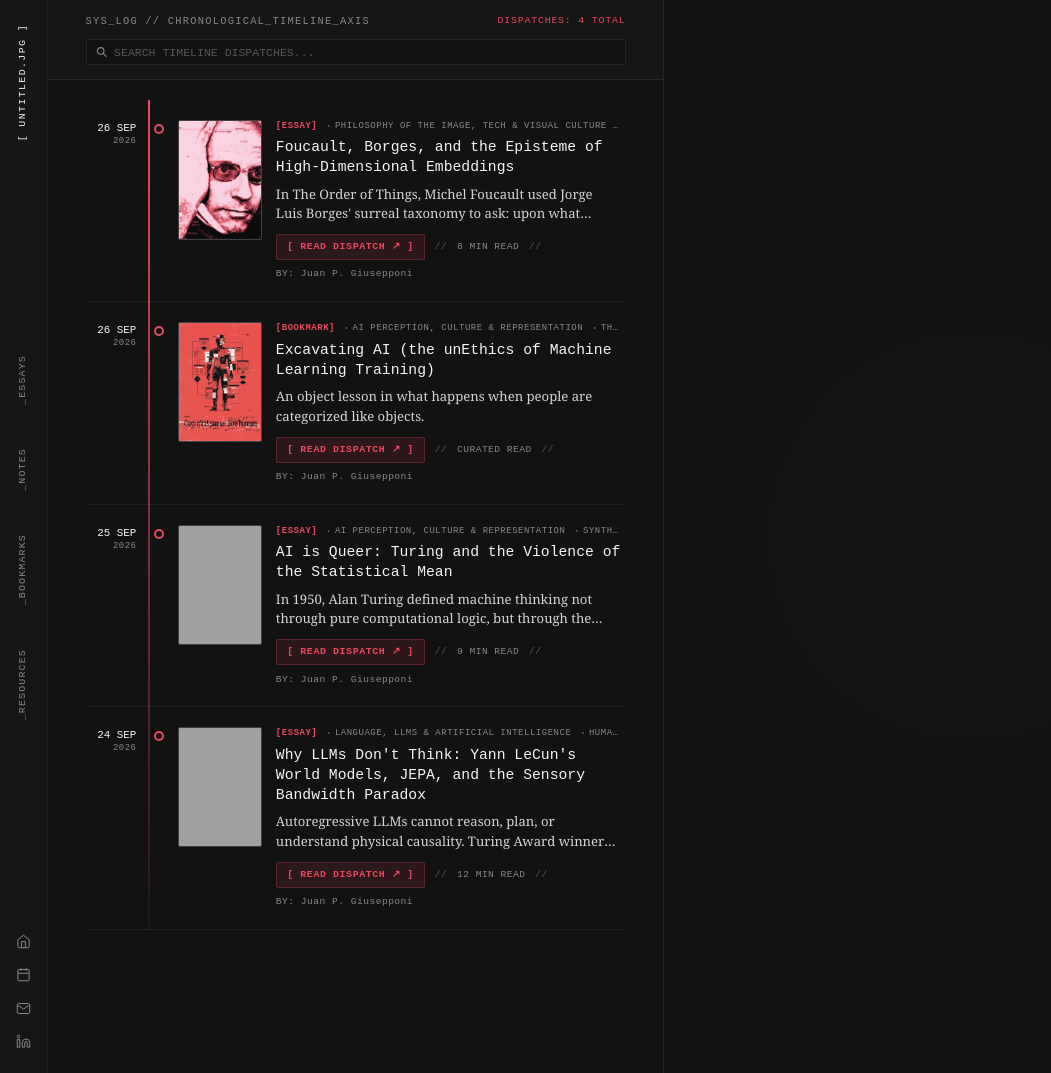
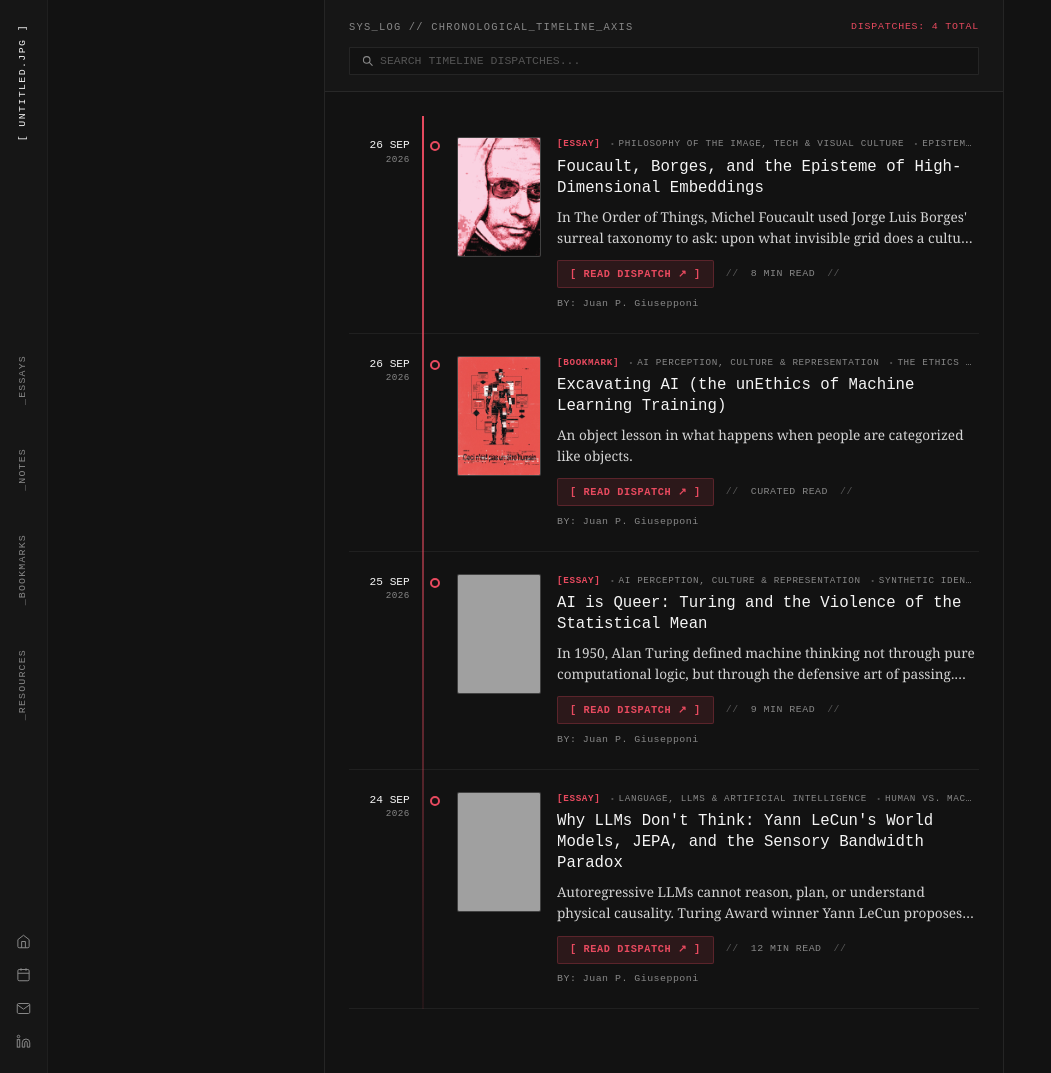
Before and after one commit to mynameisjpg/mynameisjpg, a Jekyll site: the page archive.html, which Jekyll copies as it is, in a window 1280 px wide, cut to the strip 0-1073 px from the top of the page. Shown: the whole strip, without its empty margins (0-1051 px from the left). Built offline with Jekyll 4.4.1, drawn with Linux system fonts in a browser that asks for light colours; some web fonts are replaced; grey boxes are pictures that could not be loaded.

Commit message:
Convert archive layout to a single centered 680px timeline container in viewport

```diff
--- a/archive.html
+++ b/archive.html
@@ -56,14 +56,12 @@
   </aside>
 
   <!-- ====================================================================
-       COMPONENT 2: SPLIT 50-50 LAYOUT (Timeline Axis & Calendar Density)
+       MAIN ARCHIVE SHELL (Centered Viewport Layout, max-width 680px)
        ==================================================================== -->
-  <main class="archive-split-shell">
-
-    <!-- LEFT 50%: TIMELINE STRATIGRAPHY AXIS -->
-    <section class="timeline-column" aria-label="Chronological Timeline">
+  <main class="archive-shell">
+    <div class="timeline-container">
+      <!-- HEADER GROUP -->
       <div class="timeline-header-group">
-        <div class="timeline-header-content">
         <div class="timeline-header-top">
           <span class="timeline-legend">SYS_LOG // CHRONOLOGICAL_TIMELINE_AXIS</span>
           <span class="timeline-active-filter" id="timeline-active-filter-label">DISPATCHES: LOADING...</span>
@@ -78,19 +76,12 @@
           </div>
         </div>
       </div>
-      </div>
 
+      <!-- SCROLLABLE LIST CONTAINER -->
       <div class="timeline-scroll-container" id="timeline-list-container">
         <!-- Rendered dynamically by js/archive.js -->
       </div>
-    </section>
-
-    <!-- RIGHT 50%: EMPTY PANEL (CLEARED FOR FUTURE NODE MAP) -->
-    <section class="archive-right-panel" aria-label="Archive Detail Panel">
-      <div class="empty-panel-container">
-        <!-- Kept clean and empty as requested -->
     </div>
-    </section>
   </main>
 
   <!-- ====================================================================
--- a/css/components/archive.css
+++ b/css/components/archive.css
@@ -1,54 +1,49 @@
 /* ==============================================================================
-   UNTITLED.JPG — ARCHIVE COMPONENT STYLESHEET (ITERATION 5 - CENTERED TIMELINE)
-   Supports 50-50 Split Layout:
-   - Offset by 48px sidebar rail without horizontal scroll overflow
-   - Left 50%: Centered Timeline Axis with 120px height thumbnails and inline metadata
-   - Right 50%: Clean empty panel container for future node map integration
+   UNTITLED.JPG — ARCHIVE COMPONENT STYLESHEET (ITERATION 6 - CENTERED VIEWPORT)
+   - Offset by 48px sidebar rail
+   - Single centered timeline container with max-width: 680px
+   - Zero horizontal overflow
    ============================================================================== */
 
-/* Main Archive Shell Layout: Use width: calc(100% - 48px) to prevent horizontal scroll */
-.archive-split-shell {
+/* Main Archive Shell Layout */
+.archive-shell {
   margin-left: var(--sidebar-width, 48px);
   width: calc(100% - var(--sidebar-width, 48px));
   height: 100vh;
-  display: grid;
-  grid-template-columns: 1fr 1fr;
+  display: flex;
+  flex-direction: column;
+  align-items: center;
   overflow: hidden;
   background-color: var(--neutral-bg, #121212);
-  flex: 1;
+  position: relative;
 }
 
-/* ==============================================================================
-   LEFT COLUMN: TIMELINE STRATIGRAPHY AXIS
-   ============================================================================== */
-.timeline-column {
+/* Centered Timeline Wrapper (Max-width 680px) */
+.timeline-container {
+  width: 100%;
+  max-width: 680px;
+  height: 100vh;
   display: flex;
   flex-direction: column;
-  height: 100vh;
-  width: 100%;
-  border-right: 1px solid var(--border-subtle, rgba(255, 255, 255, 0.08));
+  margin: 0 auto;
+  border-left: 1px solid var(--border-subtle, rgba(255, 255, 255, 0.06));
+  border-right: 1px solid var(--border-subtle, rgba(255, 255, 255, 0.06));
   background-color: var(--neutral-bg, #121212);
   overflow: hidden;
-  align-items: center;
+  box-sizing: border-box;
 }
 
+/* Timeline Header Group */
 .timeline-header-group {
-  padding: 0.85rem 1.5rem;
+  padding: 1.25rem 1.5rem 1rem 1.5rem;
   border-bottom: 1px solid var(--border-subtle, rgba(255, 255, 255, 0.08));
   background-color: var(--neutral-surface, #161616);
+  display: flex;
+  flex-direction: column;
+  gap: 0.75rem;
   z-index: 10;
   width: 100%;
-  display: flex;
-  justify-content: center;
-}
-
-.timeline-header-content {
-  max-width: 540px;
-  margin: 0 auto;
-  width: 100%;
-  display: flex;
-  flex-direction: column;
-  gap: 0.65rem;
+  box-sizing: border-box;
 }
 
 .timeline-header-top {
@@ -86,7 +81,7 @@
   background-color: var(--neutral-bg, #121212);
   border: 1px solid var(--border-subtle, rgba(255, 255, 255, 0.12));
   border-radius: var(--rounded-sm, 1px);
-  padding: 0.35rem 0.6rem;
+  padding: 0.4rem 0.75rem;
 }
 
 .timeline-search-box input {
@@ -103,36 +98,34 @@
   color: var(--text-faint, #555555);
 }
 
+/* Timeline Scroll Container */
 .timeline-scroll-container {
   flex: 1;
   overflow-y: auto;
-  padding: 1.25rem 1.5rem 3rem 1.5rem;
+  padding: 1.5rem 1.5rem 4rem 1.5rem;
   position: relative;
   scroll-behavior: smooth;
   width: 100%;
-  display: flex;
-  flex-direction: column;
-  align-items: center;
+  box-sizing: border-box;
 }
 
-/* Vertical Timeline Spine Line & List - Centered strictly inside 50% left column */
+/* Timeline List */
 .timeline-list {
   position: relative;
   list-style: none;
   padding: 0;
-  margin: 0 auto;
-  max-width: 540px;
+  margin: 0;
   width: 100%;
   box-sizing: border-box;
 }
 
-/* Vertical Line Axis - Positioned cleanly between Date (Left) and Node */
+/* Vertical Spine Line */
 .timeline-list::before {
   content: "";
   position: absolute;
   top: 0;
   bottom: 0;
-  left: 62px; /* 54px date + 9px center of 18px node col */
+  left: 73px; /* 64px date + 10px center of 20px node col - 1px */
   width: 2px;
   background: linear-gradient(
     180deg,
@@ -143,19 +136,14 @@
   z-index: 1;
 }
 
-/* Individual Timeline Row Grid Layout:
-   Column 1: 54px Date
-   Column 2: 18px Node Dot & Spine
-   Column 3: 84px Thumbnail
-   Column 4: 1fr Text Payload (with min-width: 0 to prevent overflow)
-*/
+/* Timeline Item Row */
 .timeline-item {
   position: relative;
   display: grid;
-  grid-template-columns: 54px 18px 84px 1fr;
-  gap: 0.65rem;
+  grid-template-columns: 64px 20px 84px 1fr;
+  gap: 0.75rem;
   align-items: flex-start;
-  padding: 1.25rem 0;
+  padding: 1.35rem 0;
   border-bottom: 1px solid rgba(255, 255, 255, 0.06);
   transition: background-color 0.2s ease;
   min-width: 0;
@@ -167,12 +155,7 @@
   background-color: rgba(255, 255, 255, 0.015);
 }
 
-.timeline-item.active-highlight {
-  background-color: rgba(232, 74, 95, 0.04);
-  border-bottom-color: rgba(232, 74, 95, 0.2);
-}
-
-/* Left Date Label */
+/* Left Date Column */
 .timeline-date-col {
   text-align: right;
   padding-right: 0.2rem;
@@ -181,7 +164,7 @@
 
 .timeline-date-day {
   font-family: var(--font-mono, 'Azeret Mono', monospace);
-  font-size: 0.68rem;
+  font-size: 0.7rem;
   font-weight: 500;
   color: var(--text-bright, #F5F5F5);
   line-height: 1.2;
@@ -189,12 +172,12 @@
 
 .timeline-date-year {
   font-family: var(--font-mono, 'Azeret Mono', monospace);
-  font-size: 0.56rem;
+  font-size: 0.58rem;
   color: var(--text-muted, #888888);
   letter-spacing: 0.05em;
 }
 
-/* Center Node Dot on Spine */
+/* Center Node Dot */
 .timeline-node-col {
   display: flex;
   justify-content: center;
@@ -212,8 +195,7 @@
   transition: transform 0.2s ease, background-color 0.2s ease, box-shadow 0.2s ease;
 }
 
-.timeline-item:hover .timeline-node,
-.timeline-item.active-highlight .timeline-node {
+.timeline-item:hover .timeline-node {
   background-color: var(--primary, #E84A5F);
   transform: scale(1.35);
   box-shadow: 0 0 8px rgba(232, 74, 95, 0.6);
@@ -253,19 +235,19 @@
   filter: contrast(115%) grayscale(0%);
 }
 
-/* Right Content Payload - min-width: 0 prevents grid item blowout */
+/* Content Payload Column */
 .timeline-content-col {
-  padding-left: 0.2rem;
-  padding-right: 0.2rem;
+  padding-left: 0.25rem;
+  padding-right: 0.25rem;
   min-width: 0;
   overflow: hidden;
 }
 
-/* Top Metadata Above Title: No chip boxes, text truncated cleanly with ellipsis */
+/* Top Metadata Above Title */
 .timeline-meta-top-text {
   font-family: var(--font-mono, 'Azeret Mono', monospace);
-  font-size: 0.56rem;
-  letter-spacing: 0.06em;
+  font-size: 0.58rem;
+  letter-spacing: 0.07em;
   color: var(--text-muted, #888888);
   white-space: nowrap;
   overflow: hidden;
@@ -294,11 +276,11 @@
 
 .timeline-title {
   font-family: var(--font-mono, 'Azeret Mono', monospace);
-  font-size: 0.92rem;
+  font-size: 0.98rem;
   font-weight: 400;
   color: var(--text-bright, #F5F5F5);
   line-height: 1.35;
-  margin: 0 0 0.4rem 0;
+  margin: 0 0 0.45rem 0;
   text-decoration: none;
   display: block;
   transition: color 0.15s ease;
@@ -312,11 +294,11 @@
 
 .timeline-excerpt {
   font-family: var(--font-serif, 'Platypi', Georgia, serif);
-  font-size: 0.82rem;
+  font-size: 0.85rem;
   font-weight: 300;
   color: var(--text-body, #D4D4D4);
-  line-height: 1.5;
-  margin: 0 0 0.65rem 0;
+  line-height: 1.55;
+  margin: 0 0 0.75rem 0;
   display: -webkit-box;
   -webkit-line-clamp: 2;
   -webkit-box-orient: vertical;
@@ -324,14 +306,14 @@
   word-break: break-word;
 }
 
-/* Bottom Metadata: Ordered by Read Dispatch Button, Reading Time, Author */
+/* Bottom Metadata */
 .timeline-meta-bottom {
   display: flex;
   flex-wrap: wrap;
   align-items: center;
-  gap: 0.45rem 0.6rem;
+  gap: 0.55rem 0.75rem;
   font-family: var(--font-mono, 'Azeret Mono', monospace);
-  font-size: 0.6rem;
+  font-size: 0.62rem;
   color: var(--text-muted, #888888);
   letter-spacing: 0.05em;
   min-width: 0;
@@ -351,24 +333,23 @@
   font-weight: 400;
 }
 
-/* Read Dispatch Button: Prominent matching share button & chip scale */
 .timeline-read-btn {
   font-family: var(--font-mono, 'Azeret Mono', monospace);
-  font-size: 0.62rem;
+  font-size: 0.64rem;
   font-weight: 600;
   letter-spacing: 0.06em;
   color: var(--primary, #E84A5F);
   text-decoration: none;
   background: rgba(232, 74, 95, 0.12);
   border: 1px solid var(--accent-coral-border, rgba(232, 74, 95, 0.35));
-  padding: 0.3rem 0.65rem;
+  padding: 0.35rem 0.75rem;
   border-radius: var(--rounded-sm, 2px);
   transition: all 0.15s ease;
   cursor: pointer;
   display: inline-flex;
   align-items: center;
   justify-content: center;
-  height: 26px;
+  height: 28px;
   box-sizing: border-box;
 }
 
@@ -378,43 +359,15 @@
   border-color: var(--primary, #E84A5F);
 }
 
-
-/* ==============================================================================
-   RIGHT COLUMN: CLEAN EMPTY PANEL (RESERVED FOR FUTURE USE)
-   ============================================================================== */
-.archive-right-panel {
-  display: flex;
-  flex-direction: column;
-  height: 100vh;
-  width: 100%;
-  background-color: var(--neutral-bg, #121212);
-  color: var(--text-muted, #888888);
-  overflow: hidden;
-  position: relative;
-}
-
-.empty-panel-container {
-  flex: 1;
-  width: 100%;
-  height: 100%;
-  display: flex;
-  align-items: center;
-  justify-content: center;
-  background: radial-gradient(circle at center, rgba(255, 255, 255, 0.012) 0%, transparent 70%);
-}
-
-/* Responsive Stacking for Mobile/Tablet */
-@media (max-width: 980px) {
-  .archive-split-shell {
-    grid-template-columns: 1fr;
+/* Responsive Adjustments */
+@media (max-width: 768px) {
+  .archive-shell {
     margin-left: 0;
     width: 100vw;
-    height: auto;
-    overflow-y: auto;
   }
-  .timeline-column,
-  .archive-right-panel {
-    height: auto;
-    min-height: 100vh;
+  .timeline-container {
+    max-width: 100%;
+    border-left: none;
+    border-right: none;
   }
 }
```
Lines whose indentation alone changed are shown as unchanged.
